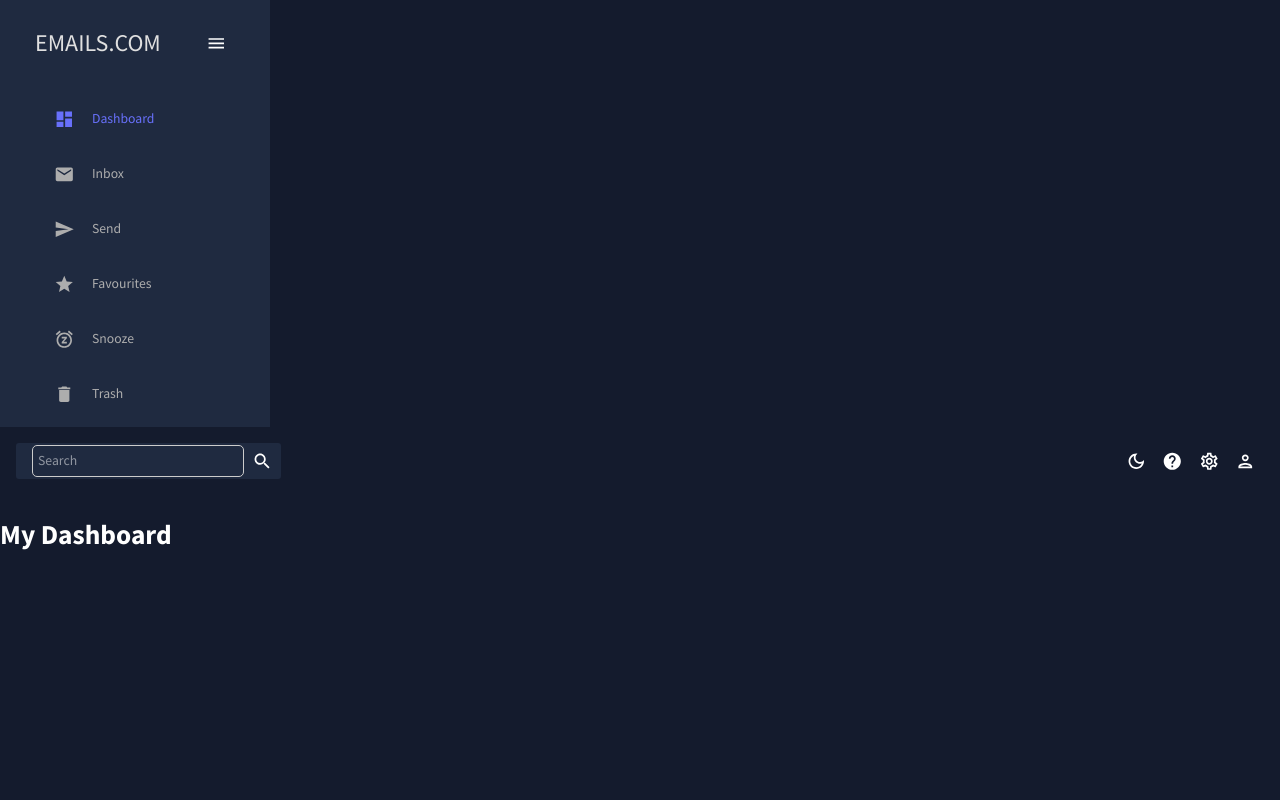
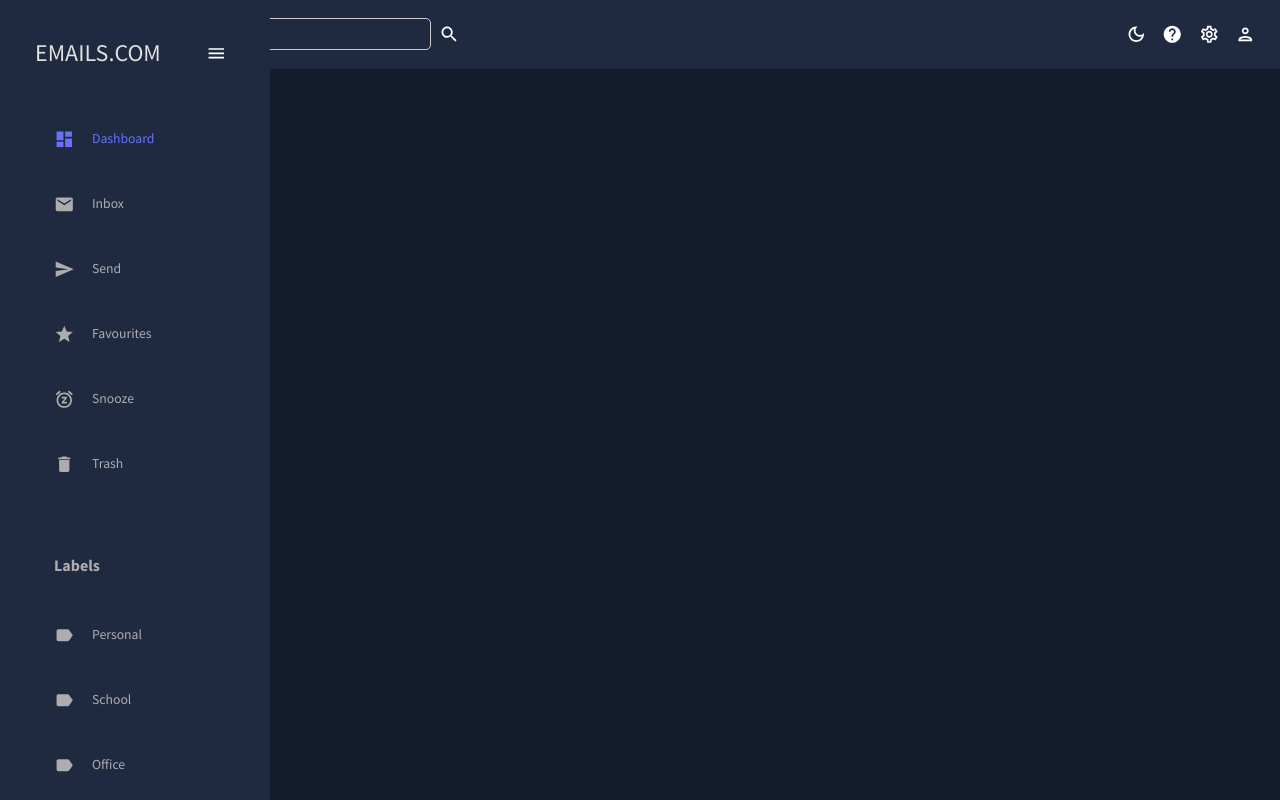
Before and after one commit to BCYTECH/CS3072_FYP, a React (Create React App) app in the folder dashboard-app/: page / in a window 1280 px wide. Shown: the top 800 px of the page. Built offline with nearby package versions, Linux system fonts and the light colour scheme.

Commit message:
Updated NavBar and SideBar
- Fully Working

```diff
--- a/dashboard-app/src/Components/SideBar.jsx
+++ b/dashboard-app/src/Components/SideBar.jsx
@@ -13,8 +13,9 @@ import SendIcon from '@mui/icons-material/Send';
 import StarIcon from '@mui/icons-material/Star';
 import SnoozeIcon from '@mui/icons-material/Snooze';
 import DeleteIcon from '@mui/icons-material/Delete';
+import LabelIcon from '@mui/icons-material/Label';
 
-//OOP Template
+//OOP Template for Menu
 const Item = ({ title, to, icon, selected, setSelected }) => {
     const theme = useTheme();
     const colors = tokens(theme.palette.mode);
@@ -64,7 +65,7 @@ const SideBar = () => {
                         onClick={() => setIsCollapsed(!isCollapsed)}
                         icon={isCollapsed ? <MenuOutlinedIcon /> : undefined}
                         style={{
-                            margin: "10px 0 20px 0",
+                            margin: "20px 0 20px 0",
                             color: colors.grey[100],
                         }}
                     >
@@ -85,7 +86,7 @@ const SideBar = () => {
                         )}
                     </MenuItem>
                     {/*Dashboard Icon*/}
-                    <Box paddingLeft={isCollapsed ? undefined : "10%"} paddingTop={"10px"}>
+                    <Box paddingLeft={isCollapsed ? undefined : "10%"} paddingTop={"20px"}>
                         <Item
                             title="Dashboard"
                             to="/"
@@ -95,7 +96,7 @@ const SideBar = () => {
                         />
                     </Box>
                     {/*} Inbox Icon */}
-                    <Box paddingLeft={isCollapsed ? undefined : "10%"} paddingTop={"10px"}>
+                    <Box paddingLeft={isCollapsed ? undefined : "10%"} paddingTop={"20px"}>
                         <Item
                             title="Inbox"
                             to="/inbox"
@@ -105,7 +106,7 @@ const SideBar = () => {
                         />
                     </Box>
                     {/*} Send Icon */}
-                    <Box paddingLeft={isCollapsed ? undefined : "10%"} paddingTop={"10px"}>
+                    <Box paddingLeft={isCollapsed ? undefined : "10%"} paddingTop={"20px"}>
                         <Item
                             title="Send"
                             to=""
@@ -115,7 +116,7 @@ const SideBar = () => {
                         />
                     </Box>
                     {/*} Favourite Icon */}
-                    <Box paddingLeft={isCollapsed ? undefined : "10%"} paddingTop={"10px"}>
+                    <Box paddingLeft={isCollapsed ? undefined : "10%"} paddingTop={"20px"}>
                         <Item
                             title="Favourites"
                             to=""
@@ -125,7 +126,7 @@ const SideBar = () => {
                         />
                     </Box>
                     {/*} Snooze Icon */}
-                    <Box paddingLeft={isCollapsed ? undefined : "10%"} paddingTop={"10px"}>
+                    <Box paddingLeft={isCollapsed ? undefined : "10%"} paddingTop={"20px"}>
                         <Item
                             title="Snooze"
                             to=""
@@ -135,11 +136,50 @@ const SideBar = () => {
                         />
                     </Box>
                     {/*} Trash Icon */}
-                    <Box paddingLeft={isCollapsed ? undefined : "10%"} paddingTop={"10px"}>
+                    <Box paddingLeft={isCollapsed ? undefined : "10%"} paddingTop={"20px"}>
                         <Item
                             title="Trash"
                             to=""
                             icon={<DeleteIcon />}
+                            selected={selected}
+                            setSelected={setSelected}
+                        />
+                    </Box>
+                    <Box paddingLeft={"20%"} paddingTop={"50px"}>
+                        <h3>Labels</h3>
+                    </Box>
+                    <Box paddingLeft={isCollapsed ? undefined : "10%"} paddingTop={"20px"}>
+                        <Item
+                            title="Personal"
+                            to=""
+                            icon={<LabelIcon />}
+                            selected={selected}
+                            setSelected={setSelected}
+                        />
+                    </Box>
+                    <Box paddingLeft={isCollapsed ? undefined : "10%"} paddingTop={"20px"}>
+                        <Item
+                            title="School"
+                            to=""
+                            icon={<LabelIcon />}
+                            selected={selected}
+                            setSelected={setSelected}
+                        />
+                    </Box>
+                    <Box paddingLeft={isCollapsed ? undefined : "10%"} paddingTop={"20px"}>
+                        <Item
+                            title="Office"
+                            to=""
+                            icon={<LabelIcon />}
+                            selected={selected}
+                            setSelected={setSelected}
+                        />
+                    </Box>
+                    <Box paddingLeft={isCollapsed ? undefined : "10%"} paddingTop={"20px"} paddingBottom={"100%"}>
+                        <Item
+                            title="Social"
+                            to=""
+                            icon={<LabelIcon />}
                             selected={selected}
                             setSelected={setSelected}
                         />
--- a/dashboard-app/src/Components/TopBar.jsx
+++ b/dashboard-app/src/Components/TopBar.jsx
@@ -17,14 +17,16 @@ const TopBar = () => {
   const theme = useTheme();
   const colors = tokens(theme.palette.mode);
   const colorMode = useContext(ColorModeContext);
+
   return (
-    <Box display="flex" justifyContent="space-between" p={2}>
+
+    <Box display="flex" justifyContent="space-between" p={2} backgroundColor={colors.primary[400]} position="fixed"
+    top={0}
+    left={0}
+    right={0}>
+
     {/* SEARCH BAR */}
-    <Box
-      display="flex"
-      backgroundColor={colors.primary[400]}
-      borderRadius="3px"
-    >
+    <Box display="flex"backgroundColor={colors.primary[400]} borderRadius="3px" paddingLeft={"15%"}>
       <InputBase sx={{ ml: 2, flex: 1 }} placeholder="Search" />
       <IconButton type="button" sx={{ p: 1 }}>
         <SearchIcon />
--- a/dashboard-app/src/Pages/Dashboard.js
+++ b/dashboard-app/src/Pages/Dashboard.js
@@ -6,7 +6,7 @@ import React from 'react';
 export default function Dashboard() {
     return (
         <div>
-            <h1> My Dashboard</h1>
+            {/* <h1> My Dashboard</h1> */}
 
         </div>
     );
```
